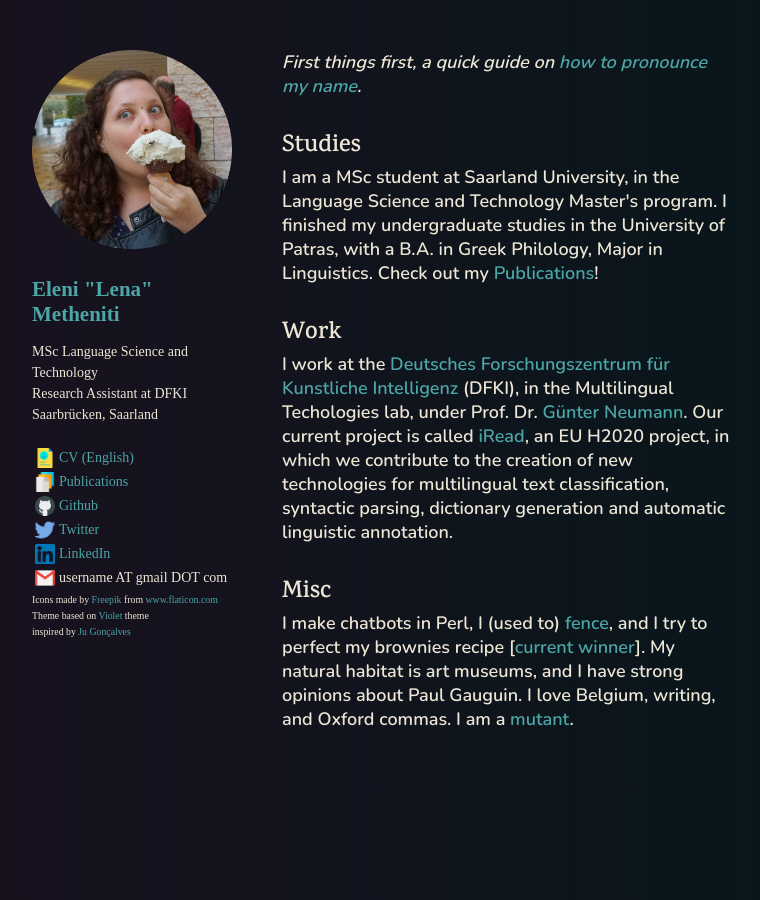
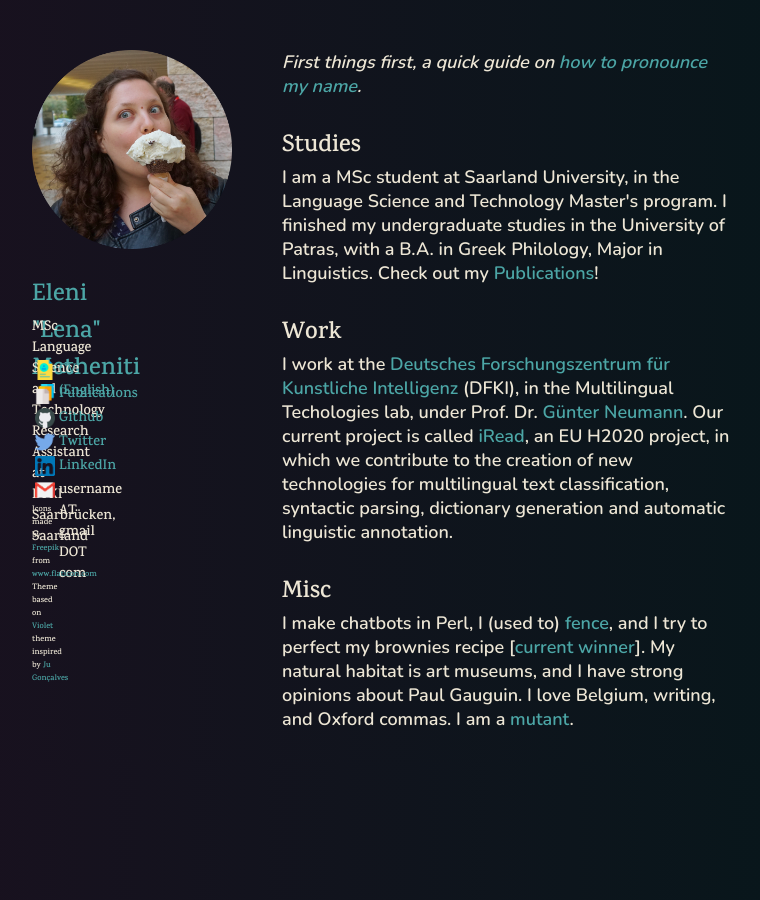
Before and after one commit to lenakmeth/lenakmeth.github.io, a Jekyll site: the page built from index.html, in a window 1280 px wide. Shown: the whole page, without its empty margins (68-828 px from the left). Built offline with Jekyll 4.4.1, drawn with Linux system fonts in a browser that asks for light colours.

Commit message:
fonts in header

```diff
--- a/index.html
+++ b/index.html
@@ -6,13 +6,14 @@ title: Home
   <img alt="{{ site.name }} picture" src="{{ site.picture }}" width=200px height=200px/>
 
   <h1>
-    <strong><a href="./">{{ site.name }}</a></strong>
+    <div style="font-family: 'Karma', serif; font-size:24px"><strong><a href="./">{{ site.name }}</a></strong></div>
   </h1>
 
   <p>
+    <div style="font-family: 'Karma', serif; font-size:14px">
     MSc Language Science and Technology</br>
     Research Assistant at DFKI </br>
-    Saarbrücken, Saarland</br>
+    Saarbrücken, Saarland</br></div>
   </p>
 
   <nav>
@@ -20,27 +21,27 @@ title: Home
 <table>
   <tr>
     <td><a alt="CV" href="{{ site.cv }}" target="_blank" rel="noopener"><div class="container"><img src="src/icons/research.png" width="33%" height="33%"></div></a> </td>
-    <td><a alt="CV" href="{{ site.cv }}" target="_blank" rel="noopener">CV (English)</a> </td>
+    <td><a alt="CV" href="{{ site.cv }}" target="_blank" rel="noopener"><div style="font-family: 'Karma', serif; font-size:14px">CV (English)</div></a> </td>
   </tr>
   <tr>
     <td><a alt="Publications" href="publications.html"><div class="container"><img src="src/icons/paper.png" width="33%" height="33%"></div></a></td>
-    <td><a alt="Publications" href="publications.html"> Publications</a></td>
+    <td><a alt="Publications" href="publications.html"> <div style="font-family: 'Karma', serif; font-size:14px">Publications</div></a></td>
   </tr>
   <tr>
     <td><a alt="Github" href="https://github.com/{{ site.github }}" target="_blank" rel="noopener"><div class="container"><img src="src/icons/github.png" width="33%" height="33%"></div></a> </td>
-    <td><a alt="Github" href="https://github.com/{{ site.github }}" target="_blank" rel="noopener"> Github</a> </td>
+    <td><a alt="Github" href="https://github.com/{{ site.github }}" target="_blank" rel="noopener"><div style="font-family: 'Karma', serif; font-size:14px">Github</div></a> </td>
   </tr>
   <tr>
     <td><a alt="Twitter" href="https://twitter.com/{{ site.twitter }}" target="_blank" rel="noopener"> <div class="container"><img src="src/icons/twitter.png" width="33%" height="33%"></div></a></td>
-    <td><a alt="Twitter" href="https://twitter.com/{{ site.twitter }}" target="_blank" rel="noopener">Twitter</a></td>
+    <td><a alt="Twitter" href="https://twitter.com/{{ site.twitter }}" target="_blank" rel="noopener"><div style="font-family: 'Karma', serif; font-size:14px">Twitter</div></a></td>
   </tr>
   <tr>
     <td><a alt="LinkedIn" href="https://www.linkedin.com/in/lenakmeth/" target="_blank" rel="noopener"><div class="container"><img src="src/icons/linkedin.png" width="33%" height="33%"></div></a> </td>
-    <td><a alt="LinkedIn" href="https://www.linkedin.com/in/lenakmeth/" target="_blank" rel="noopener">LinkedIn</a> </td>
+    <td><a alt="LinkedIn" href="https://www.linkedin.com/in/lenakmeth/" target="_blank" rel="noopener"><div style="font-family: 'Karma', serif; font-size:14px">LinkedIn</div></a> </td>
   </tr>
   <tr>
     <td><a alt="E-mail" href=" " target="_blank" rel="noopener"><div class="container"><img src="src/icons/gmail.png" width="33%" height="33%"></div></a></td>
-    <td>username AT gmail DOT com</td>
+    <td><div style="font-family: 'Karma', serif; font-size:14px">username AT gmail DOT com</div></td>
   </tr>
 </table>
 
@@ -49,11 +50,11 @@ title: Home
 </nav>
 
 
-  <small>
+ <div style="font-family: 'Karma', serif; font-size:8px">
     Icons made by <a href="https://www.freepik.com/">Freepik</a> from <a href="https://www.flaticon.com/">www.flaticon.com</a> </br>
     Theme based on <a href="https://github.com/sergiokopplin/violet">Violet</a> theme
     <br> inspired by <a href="http://cyberglot.me/">Ju Gonçalves</a>
-  </small>
+  </div>
 </header>
 
 <section class="content">
```
